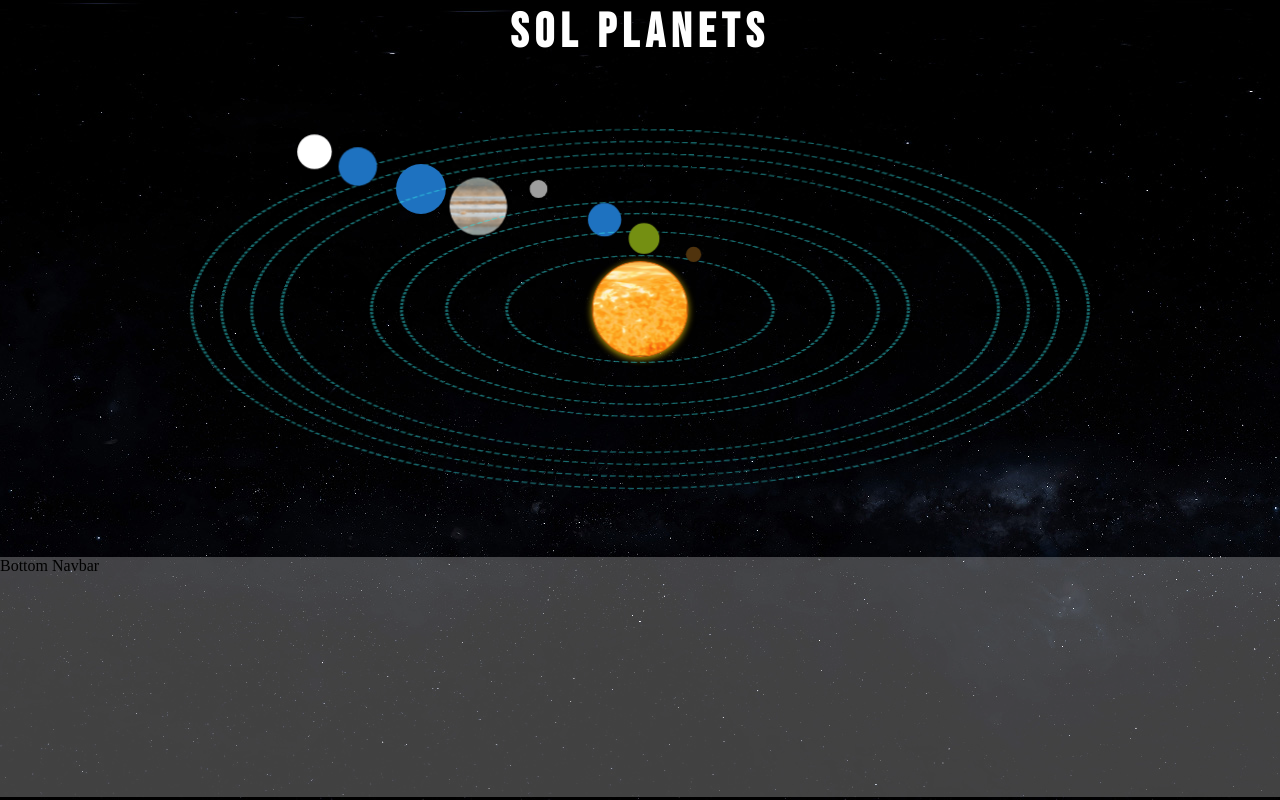
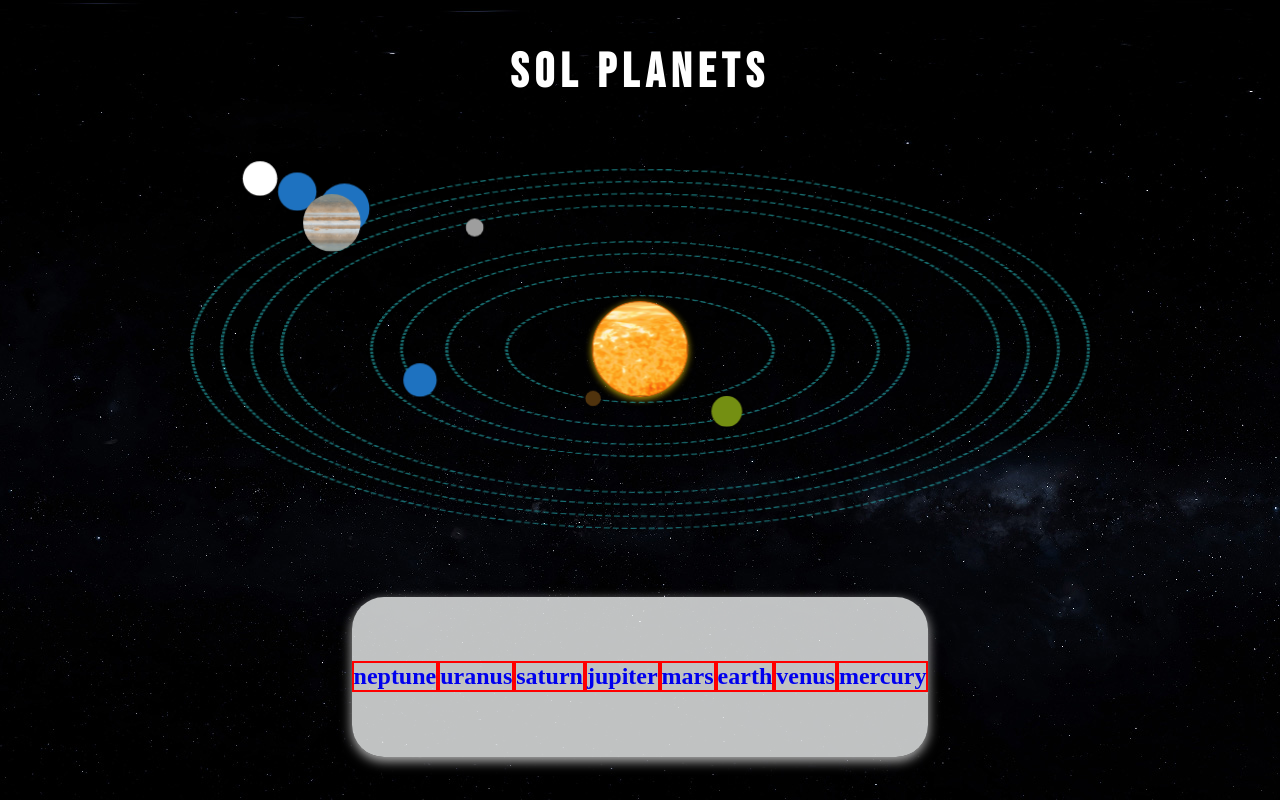
Before and after one commit to canocalir/sol-system, a React (Vite) app: page / in a window 1280 px wide. Built offline with nearby package versions, Linux system fonts and the light colour scheme; grey boxes are pictures that could not be loaded.

Commit message:
planet positions set

```diff
--- a/src/components/BottomNavbar/BottomNavbar.styled.ts
+++ b/src/components/BottomNavbar/BottomNavbar.styled.ts
@@ -1,10 +1,21 @@
+import { Link } from "react-router-dom";
 import styled from "styled-components";
+import neptune from '../../assets/2k_neptune.jpg'
 
 const BottomNavbarContainer = styled.div`
-    display: flex;
-    background-color: #ffffff41;
-    width: 100%;
-    height: 15rem;
+  display: flex;
+  align-items: center;
+  background-color: #e9ececd2;""
+  width: 90%;
+  height: 10rem;
+  border: none;
+  border-radius: 2rem;
+  box-shadow: rgba(218, 218, 218, 0.863) 0px 4px 12px;
+`;
+
+const PlanetLink = styled(Link)`
+    text-decoration: none;
+    border: 2px solid red;
 `
 
-export {BottomNavbarContainer}
+export { BottomNavbarContainer, PlanetLink };
--- a/src/components/BottomNavbar/BottomNavbar.tsx
+++ b/src/components/BottomNavbar/BottomNavbar.tsx
@@ -1,11 +1,27 @@
-import { BottomNavbarContainer } from "./BottomNavbar.styled"
+import { BottomNavbarContainer, PlanetLink } from "./BottomNavbar.styled";
 
 const BottomNavbar = () => {
+  const planets = [
+    "neptune",
+    "uranus",
+    "saturn",
+    "jupiter",
+    "mars",
+    "earth",
+    "venus",
+    "mercury",
+  ];
   return (
     <BottomNavbarContainer>
-        Bottom Navbar
+      {planets?.map((planet) => {
+        return (
+          <PlanetLink to={`/${planet}`}>
+            <h2>{planet}</h2>
+          </PlanetLink>
+        );
+      })}
     </BottomNavbarContainer>
-  )
-}
+  );
+};
 
-export default BottomNavbar
+export default BottomNavbar;
--- a/src/components/OrbitPlanet/OrbitPlanet.styled.ts
+++ b/src/components/OrbitPlanet/OrbitPlanet.styled.ts
@@ -50,7 +50,7 @@ const handlePlanetType = (planetType: string) => {
 const handlePlanetAnimation = (planetType: string) => {
   switch (planetType) {
     case "mercury":
-      return 50;
+      return 30;
     case "venus":
       return 80;
     case "earth":
@@ -74,8 +74,7 @@ const OrbitLine = styled.div<OrbitLineProps>`
   border: 5px #30e3e97a dashed;
   border-radius: 50%;
   position: absolute;
-  @media(max-width:864px){
-
+  @media (max-width: 864px) {
   }
   -webkit-animation: ${PlanetRotation}
       ${({ planetType }) => handlePlanetAnimation(planetType)}s linear infinite,
@@ -92,10 +91,13 @@ const OrbitLine = styled.div<OrbitLineProps>`
 const PlanetBody = styled(motion.div)<OrbitLineProps>`
   border-radius: 50%;
   border: none;
-  top: 50%;
-  left: 50%;
   transform: scaleX(0.4);
   position: absolute;
+  &:hover {
+    border: 10px solid #ffffff;
+    border-color: #d2d1d4;
+    cursor: pointer;
+  }
   ${flexWrapper("flex-start")};
   ${({ planetType }) => {
     if (planetType === "mercury") {
@@ -137,6 +139,7 @@ const PlanetBody = styled(motion.div)<OrbitLineProps>`
             overflow: hidden;
             width: 15rem;
             height: 15rem;
+            right: 40%;
         `;
     } else if (planetType === "saturn") {
       return `
@@ -161,6 +164,7 @@ const PlanetBody = styled(motion.div)<OrbitLineProps>`
 `;
 
 const PlanetBodyContainer = styled.div<OrbitLineProps>`
+  position: absolute;
   animation: ${PlanetRotationCorrect}
     ${({ planetType }) => handlePlanetAnimation(planetType)}s infinite linear;
   ${({ planetType }) => {
@@ -169,17 +173,20 @@ const PlanetBodyContainer = styled.div<OrbitLineProps>`
 
                 width: 4rem;
                 height: 4rem;
+                bottom: 2rem;
+                right: 2rem;
             `;
     } else if (planetType === "venus") {
       return `
-
+                bottom: 5rem;
+                right: 1rem;
                 width: 8rem;
                 height: 8rem;
             `;
     } else if (planetType === "earth") {
       return `
-
-
+                bottom: 5rem;
+                left: 1.5rem;
                 width: 8.7rem;
                 height: 8.7rem;
         `;
--- a/src/pages/PlanetDetail/PlanetDetail.tsx
+++ b/src/pages/PlanetDetail/PlanetDetail.tsx
@@ -1,14 +1,15 @@
 import { useNavigate, useParams } from "react-router-dom";
-import { motion } from "framer-motion";
 import { useGetPlanetDataQuery } from "../../features/planetsApi";
 import DetailPlanet from "../../components/DetailPlanet/DetailPlanet";
 import { PlanetDetailPageContainer } from "./PlanetDetail.styled";
 
 const PlanetDetail = () => {
   const { name } = useParams();
+
   const { data, error, isLoading } = useGetPlanetDataQuery(name);
+
   const navigate = useNavigate()
-  console.log(data);
+
   return (
     <>
     <PlanetDetailPageContainer
```
